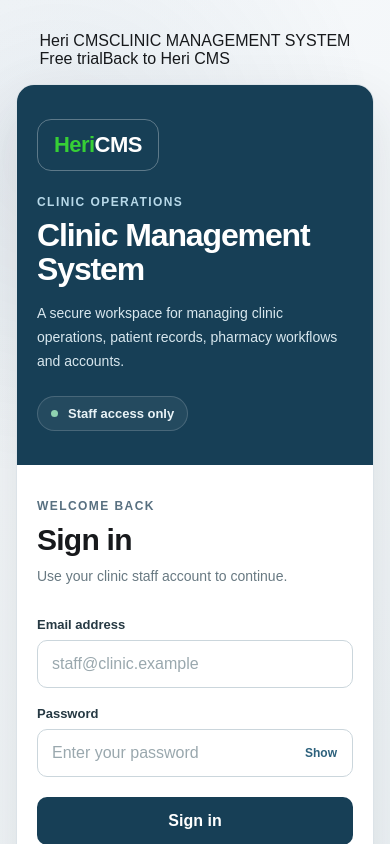
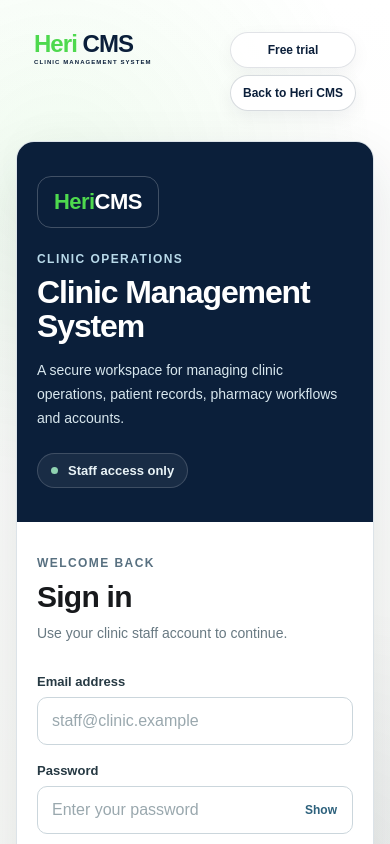
Before and after one commit to violetkimani77-ux/clinic-management-system, a Next.js app: page /login in a window 390 px wide. Shown: the top 844 px of the page. Built offline with nearby package versions, Linux system fonts and the light colour scheme; no server answers.

Commit message:
style: refine login branding and navigation

```diff
--- a/app/globals.css
+++ b/app/globals.css
@@ -25,10 +25,100 @@ a {
   flex-direction: column;
   align-items: center;
   justify-content: center;
-  padding: 32px 20px 20px;
+  padding: 24px 20px 20px;
   background:
-    radial-gradient(circle at 15% 15%, rgba(24, 78, 119, 0.08), transparent 34%),
-    linear-gradient(135deg, #f7f9fb 0%, #eef3f6 100%);
+    radial-gradient(circle at 15% 15%, rgba(78, 217, 78, 0.08), transparent 32%),
+    radial-gradient(circle at 85% 80%, rgba(11, 31, 58, 0.06), transparent 30%),
+    linear-gradient(180deg, #ffffff 0%, #f7f8f5 100%);
+}
+
+.auth-nav {
+  width: min(100%, 1120px);
+  min-height: 64px;
+  display: flex;
+  align-items: center;
+  justify-content: space-between;
+  gap: 24px;
+  margin: 0 auto 22px;
+}
+
+.auth-brand {
+  display: inline-flex;
+  flex-direction: column;
+  gap: 3px;
+  color: inherit;
+  text-decoration: none;
+}
+
+.auth-brand-name {
+  font-size: 27px;
+  line-height: 1;
+  font-weight: 800;
+  letter-spacing: -0.04em;
+}
+
+.auth-brand-heri {
+  color: #4ed94e;
+}
+
+.auth-brand-cms {
+  color: #0b1f3a;
+}
+
+.auth-brand-subtitle {
+  color: #0b1f3a;
+  font-size: 7px;
+  line-height: 1;
+  font-weight: 800;
+  letter-spacing: 0.18em;
+}
+
+.auth-nav-actions {
+  display: flex;
+  align-items: center;
+  gap: 10px;
+}
+
+.auth-nav-link,
+.auth-nav-back {
+  display: inline-flex;
+  align-items: center;
+  justify-content: center;
+  min-height: 42px;
+  padding: 0 16px;
+  border-radius: 999px;
+  font-size: 13px;
+  font-weight: 800;
+  text-decoration: none;
+  transition: transform 180ms ease, border-color 180ms ease, background 180ms ease, box-shadow 180ms ease;
+}
+
+.auth-nav-link {
+  border: 1px solid rgba(11, 31, 58, 0.12);
+  background: rgba(255, 255, 255, 0.84);
+  color: #0b1f3a;
+  box-shadow: 0 6px 18px rgba(7, 22, 43, 0.05);
+}
+
+.auth-nav-back {
+  border: 1px solid rgba(11, 31, 58, 0.16);
+  background: rgba(255, 255, 255, 0.9);
+  color: #0b1f3a;
+  box-shadow: 0 6px 18px rgba(7, 22, 43, 0.06);
+}
+
+.auth-nav-link:hover,
+.auth-nav-back:hover {
+  transform: translateY(-1px);
+  border-color: rgba(78, 217, 78, 0.55);
+  background: #ffffff;
+  box-shadow: 0 10px 24px rgba(7, 22, 43, 0.09);
+}
+
+.auth-nav-link:focus-visible,
+.auth-nav-back:focus-visible {
+  outline: 3px solid rgba(78, 217, 78, 0.28);
+  outline-offset: 3px;
 }
 
 .auth-shell {
@@ -47,7 +137,7 @@ a {
   flex-direction: column;
   justify-content: center;
   padding: 64px;
-  background: #173f56;
+  background: #0b1f3a;
   color: #ffffff;
 }
 
@@ -58,7 +148,7 @@ a {
   align-items: center;
   margin-bottom: 36px;
   padding: 0 16px;
-  border: 1px solid rgba(255, 255, 255, 0.3);
+  border: 1px solid rgba(255, 255, 255, 0.22);
   border-radius: 14px;
   font-size: 22px;
   font-weight: 800;
@@ -67,7 +157,7 @@ a {
 
 .brand-heri,
 .brandHeri {
-  color: #36CF36;
+  color: #4ed94e;
 }
 
 .brand-cms,
@@ -236,7 +326,7 @@ a {
   margin-top: 2px;
   border: 0;
   border-radius: 10px;
-  background: #173f56;
+  background: #0b1f3a;
   color: #ffffff;
   font: inherit;
   font-weight: 800;
@@ -245,7 +335,7 @@ a {
 }
 
 .auth-submit:hover:not(:disabled) {
-  background: #215a78;
+  background: #173f56;
   transform: translateY(-1px);
 }
 
@@ -294,7 +384,7 @@ a {
 }
 
 .auth-switch a:hover {
-  color: #173f56;
+  color: #0b1f3a;
   text-decoration: underline;
   text-underline-offset: 3px;
 }
@@ -313,6 +403,30 @@ a {
 @media (max-width: 760px) {
   .auth-page {
     padding: 16px 16px 18px;
+  }
+
+  .auth-nav {
+    min-height: 56px;
+    margin-bottom: 14px;
+  }
+
+  .auth-nav-actions {
+    gap: 7px;
+  }
+
+  .auth-nav-link,
+  .auth-nav-back {
+    min-height: 38px;
+    padding: 0 12px;
+    font-size: 12px;
+  }
+
+  .auth-brand-name {
+    font-size: 24px;
+  }
+
+  .auth-brand-subtitle {
+    font-size: 6px;
   }
 
   .auth-shell {
@@ -346,6 +460,22 @@ a {
   }
 }
 
+@media (max-width: 480px) {
+  .auth-nav {
+    align-items: flex-start;
+  }
+
+  .auth-nav-actions {
+    flex-direction: column;
+    align-items: stretch;
+  }
+
+  .auth-nav-link,
+  .auth-nav-back {
+    min-height: 36px;
+  }
+}
+
 @media (max-width: 420px) {
   .auth-panel,
   .auth-intro {
@@ -353,3 +483,11 @@ a {
     padding-right: 20px;
   }
 }
+
+@media (prefers-reduced-motion: reduce) {
+  .auth-nav-link,
+  .auth-nav-back,
+  .auth-submit {
+    transition: none;
+  }
+}
```
